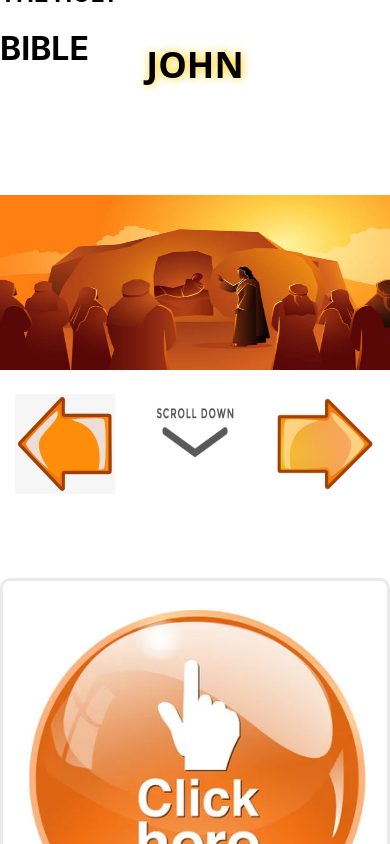
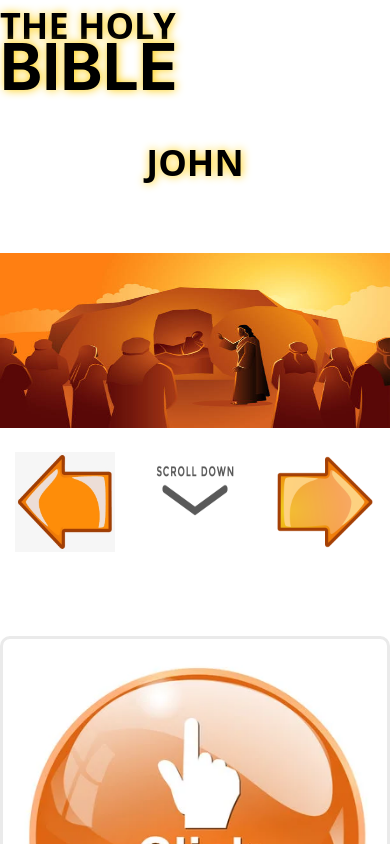
Before and after one commit to jnutt367/john, a Next.js app: page / in a window 390 px wide. Shown: the top 844 px of the page. Built offline with nearby package versions, Linux system fonts and the light colour scheme.

Commit message:
Update Home.module.css
new addition title to go back to home page

```diff
--- a/styles/Home.module.css
+++ b/styles/Home.module.css
@@ -3,6 +3,31 @@
     background-color: white;
     background-repeat: no-repeat;
 }
+.holy {
+  backgroud-color: silver;
+  text-shadow: #FC0 1px 0 10px;
+  color: black;
+  font-family: Ariel, sans, serif, sans-serif, cursive, fantasy;
+  position: relative;
+   top: 12px;
+  font-size: 36px;
+
+  padding-left: 5px;
+  tex-align: left;
+}
+.bible {
+ position: relative;
+  top: -40px;
+  margin-top: 0;
+  font-family: Ariel, sans, , serif, sans-serif, cursive, fantasy;
+  text-shadow: #FC0 1px 0 10px;
+  color: black;
+  font-size: 64px;
+  padding-left: 5px;
+
+  tex-align: left;
+}
+
 
 .main {
     background-color: white;
@@ -95,8 +120,8 @@
   margin-top: 0;
   font-family: Ariel, sans, serif, sans-serif, cursive, fantasy;
   text-shadow: #FC0 1px 0 10px;
-  font-size: 36px;
-  margin-bottom: 3.5rem;
+  font-size: 64px;
+  margin-bottom: 1rem;
 }
 
 .instructions {
@@ -316,4 +341,13 @@
     .image {
         padding: 0;
     }
+    .holy {
+        padding: 0;
+    }
+    .bible {
+    padding: 0;
+    }
+    .title  {
+    font-size: 36px;
+    }
 }
```
